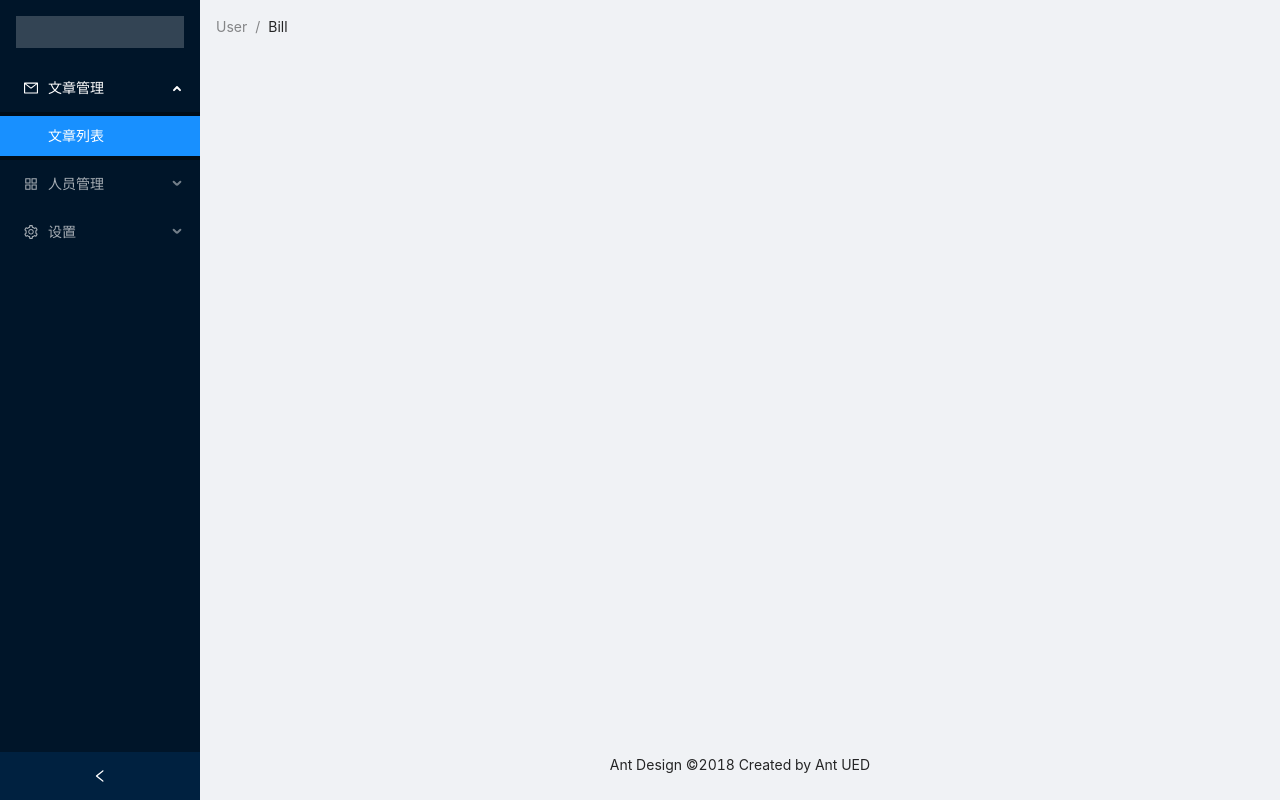
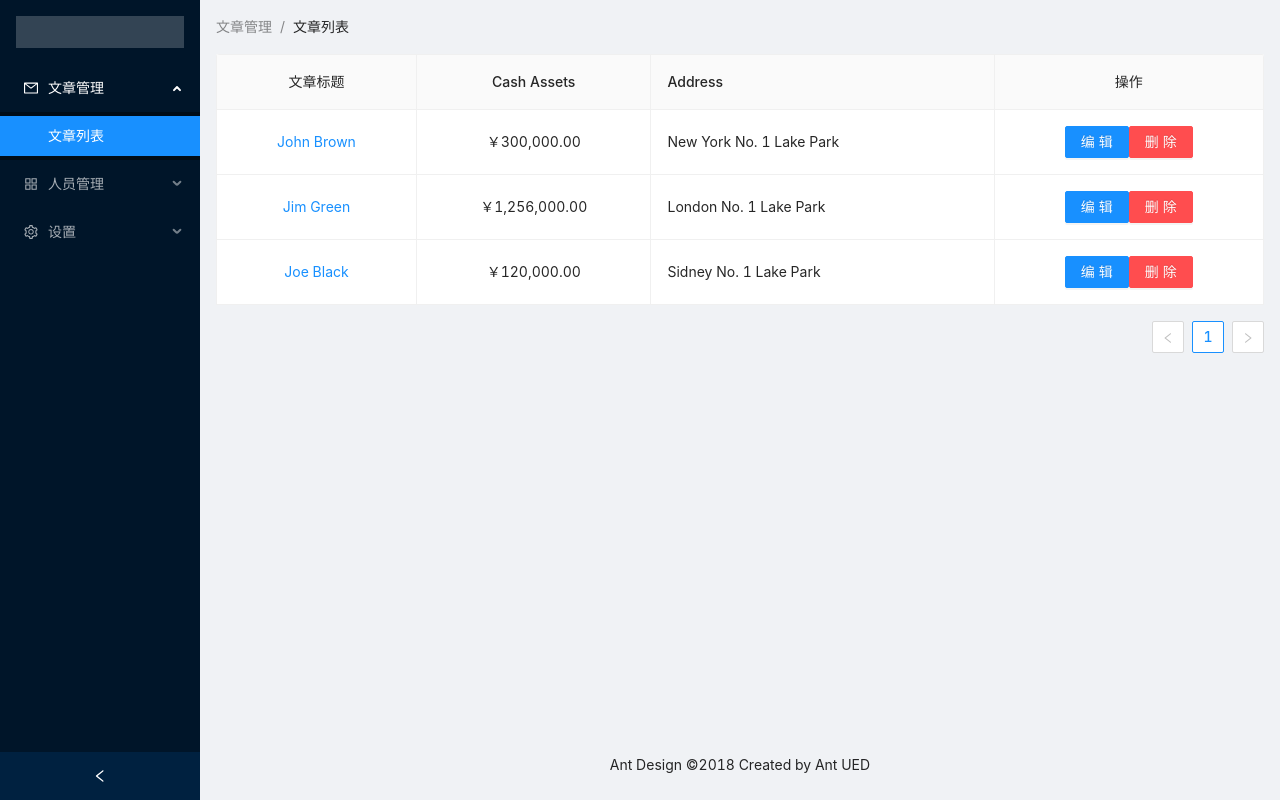
Before and after one commit to yuanpeizhou/blog_admin, a React (Create React App) app: page /article/list in a window 1280 px wide. Built offline with nearby package versions, Linux system fonts and the light colour scheme.

Commit message:
表单组件 接入

```diff
--- /dev/null
+++ b/src/components/ActionButton/index.css
@@ -0,0 +1,8 @@
+.edit_button{
+    margin-right: 15px;
+    border-radius: 4px !important;
+}
+
+.delete_button{
+    border-radius: 4px !important;
+}
--- /dev/null
+++ b/src/components/ActionButton/index.jsx
@@ -0,0 +1,34 @@
+import React from "react";
+import { Button } from 'antd';
+
+/**
+ *  @params editClick function 编辑回调
+ *  @params deleteClick function 删除回调
+ */
+export default class ActionButton extends React.Component {
+  constructor(props) {
+		super(props);
+    console.log(props.value)
+    this.state = {
+      editClick: props.editClick,
+      deleteClick: props.deleteClick,
+      id: props.value.id
+    }
+    this.editHandleClick = this.editHandleClick.bind(this);
+    this.deleteHandleClick = this.deleteHandleClick.bind(this);
+  }
+  editHandleClick(){
+    this.state.editClick(this.state.id)
+  }
+  deleteHandleClick(){
+    this.state.deleteClick(this.state.id)
+  }
+  render() {
+    return (
+      <>
+        <Button className='edit_button' onClick={this.editHandleClick} type="primary">编辑</Button>
+        <Button className='delete_button' type="primary" onClick={this.deleteHandleClick} danger>删除</Button>
+      </>
+    );
+  }
+};
--- a/src/components/Breadcrumb/index.jsx
+++ b/src/components/Breadcrumb/index.jsx
@@ -1,18 +1,26 @@
 import React from 'react';
-import { Menu, Breadcrumb } from 'antd';
+import { Breadcrumb } from 'antd';
 
 export default class BreadcrumbComponent extends React.Component {
   constructor(props) {
 		super(props);
+    var lists = []
 
-		console.log(props.path)
+    if(props.path){
+      lists = props.path.split('/')
+    }
+    this.state = {
+      lists : lists,
+      test : '123'
+    }
   }
 
   render() {
     return  <>
       <Breadcrumb style={{ margin: '16px 0' }}>
-          <Breadcrumb.Item>User</Breadcrumb.Item>
-          <Breadcrumb.Item>Bill</Breadcrumb.Item>
+        {this.state.lists.map( (item,index) => {
+          return <Breadcrumb.Item key={index}>{item}</Breadcrumb.Item>
+        })}
       </Breadcrumb>
     </>
   }
--- a/src/components/Sidebar/index.jsx
+++ b/src/components/Sidebar/index.jsx
@@ -1,7 +1,8 @@
 import React from 'react';
 
 
-import { Menu, Switch } from 'antd';
+import { Menu } from 'antd';
+import { Link } from "react-router-dom";
 import { MailOutlined, AppstoreOutlined, SettingOutlined } from '@ant-design/icons';
 // import {
 //   AppstoreOutlined,
@@ -40,7 +41,9 @@ export default class Sidebar extends React.Component {
     this.setState({
       current: e.key,
     });
+
   };
+
 
   render() {
     return  <>
--- /dev/null
+++ b/src/components/pages/Article/index.jsx
@@ -0,0 +1,99 @@
+import React from "react";
+import { Table } from 'antd';
+import BreadcrumbComponent from '../../Breadcrumb/index'
+import ActionButton from '../../ActionButton/index'
+
+
+
+
+const data = [
+  {
+    key: '1',
+    id: '1',
+    name: 'John Brown',
+    money: '￥300,000.00',
+    address: 'New York No. 1 Lake Park',
+  },
+  {
+    key: '2',
+    id: '2',
+    name: 'Jim Green',
+    money: '￥1,256,000.00',
+    address: 'London No. 1 Lake Park',
+  },
+  {
+    key: '3',
+    id: '3',
+    name: 'Joe Black',
+    money: '￥120,000.00',
+    address: 'Sidney No. 1 Lake Park',
+  },
+];
+
+
+
+export default class ArticleList extends React.Component {
+  constructor(props) {
+    super(props);
+
+    this.columns = [
+      {
+        title: '文章标题',
+        dataIndex: 'name',
+        width: 200,
+        align:'center',
+        render: text => <a>{text}</a>,
+      },
+      {
+        title: 'Cash Assets',
+        className: 'column-money',
+        dataIndex: 'money',
+        align: 'center',
+      },
+      {
+        title: 'Address',
+        dataIndex: 'address',
+      },
+      {
+        title: '操作',
+        dataIndex: 'address',
+        align: 'center',
+        render: (text, record, index) => <ActionButton editClick={this.handleEdit} deleteClick={this.handleDelete} value={record}/>
+      },
+    ];
+
+    this.loadData = this.loadData.bind(this);
+    this.handleEdit = this.handleEdit.bind(this);
+    this.handleDelete = this.handleDelete.bind(this);
+  }
+  /*加载数据*/
+  loadData(){
+
+  }
+  /*编辑数据*/
+  handleEdit(id){
+    alert(id)
+  }
+  /*删除数据*/
+  handleDelete(id){
+    alert(id)
+  }
+  handleClick(){
+    alert('hahah');
+  }
+  render() {
+    return (
+      <>
+        <BreadcrumbComponent path='文章管理/文章列表'/>
+
+        <Table
+          columns={this.columns}
+          dataSource={data}
+          bordered
+          // title={() => 'Header'}
+          // footer={() => 'Footer'}
+        />
+      </>
+    );
+  }
+};
--- a/src/components/pages/home/index.jsx
+++ b/src/components/pages/home/index.jsx
@@ -1,14 +1,12 @@
 import React from "react";
 // import Router from './router';\
 
-import { Layout, Menu } from 'antd';
+import { Layout } from 'antd';
 import 'antd/dist/antd.css';
 import Sidebar from '../../Sidebar/index';
-import BreadcrumbComponent from '../../Breadcrumb/index'
 import Router from '../../../router';
 
 const { Header, Content, Footer, Sider } = Layout;
-const { SubMenu } = Menu;
 
 
 
@@ -35,7 +33,6 @@ class Home extends React.Component {
             <div className="site-layout-background" style={{ padding: 24, minHeight: 360 }}>
               Bill is a cat.
             </div> */}
-            <BreadcrumbComponent path='test/123'/>
             <Router />
           </Content>
           <Footer style={{ textAlign: 'center' }}>Ant Design ©2018 Created by Ant UED</Footer>
--- a/src/index.css
+++ b/src/index.css
@@ -27,3 +27,5 @@ code {
   background: rgba(255, 255, 255, 0.2);
   margin: 16px;
 }
+
+@import './components/ActionButton/index.css'
--- a/src/router.js
+++ b/src/router.js
@@ -7,6 +7,7 @@ import {
 
 
 import Welcome from '../src/components/pages/Welcome/index';
+import Article from '../src/components/pages/Article/index'
 
 // Each logical "route" has two components, one for
 // the sidebar and one for the main area. We want to
@@ -22,6 +23,10 @@ const routes = [
 	  path: "/welcome",
 	  component: Welcome
 	},
+	{
+		path: "/article/list",
+		component: Article
+	  },
 	// {
 	//   path: "/tacos",
 	//   component: Tacos,
```
Also changed, not shown: src/components/pages/Article/edit.jsx (added, +10 -0 lines).
